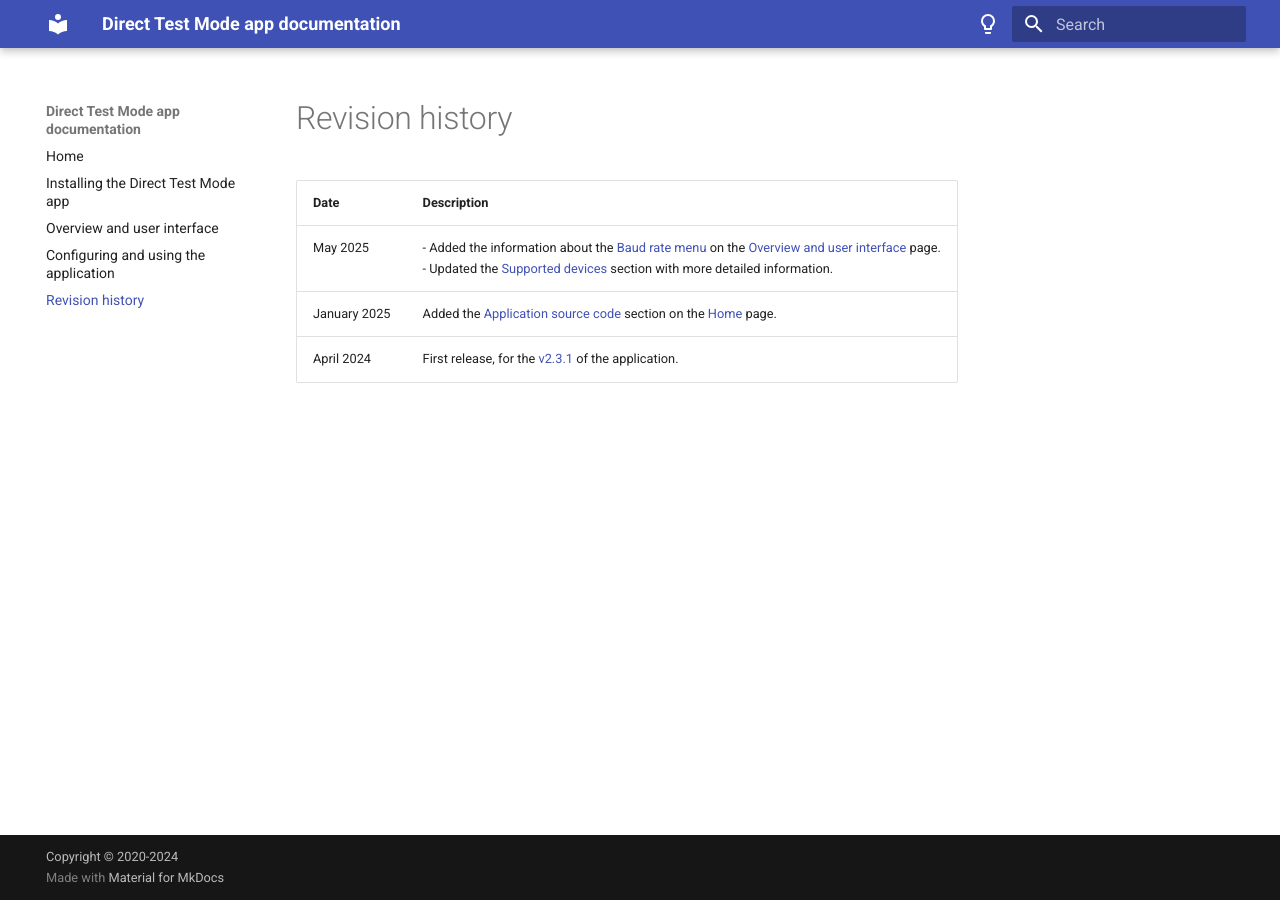
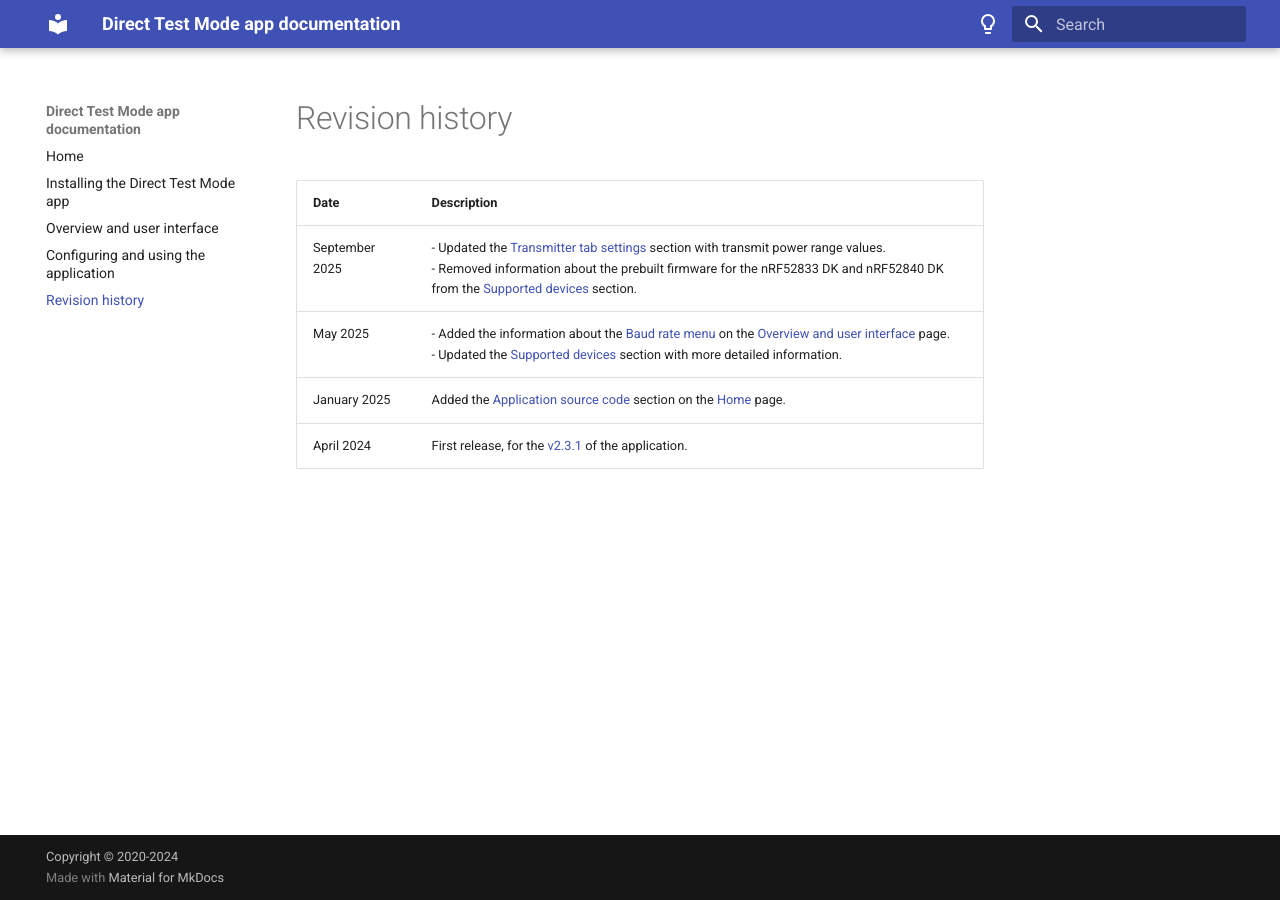
Before and after one commit to NordicSemiconductor/pc-nrfconnect-dtm, an MkDocs documentation site: the page built from doc/docs/revision_history.md, in a window 1280 px wide. Built offline with MkDocs 1.6.1 and Material for MkDocs 9.7.7, drawn with Linux system fonts in a browser that asks for light colours.

Commit message:
doc: dtm: tx power and prebuilt firmware
Edited the overview section about TX power due to filtering removal.
Removed the entry about prebuilt firmware under Supported devices.
NCD-1440 and PR #223.

Signed-off-by: Grzegorz Ferenc <Grzegorz.Ferenc@nordicsemi.no>

```diff
--- a/doc/docs/revision_history.md
+++ b/doc/docs/revision_history.md
@@ -2,6 +2,7 @@
 
 | Date       | Description   |
 |------------|---------------|
+| September 2025 | - Updated the [Transmitter tab settings](./overview.md#transmitter-tab) section with transmit power range values.<br/>- Removed information about the prebuilt firmware for the nRF52833 DK and nRF52840 DK from the [Supported devices](index.md#supported-devices) section. |
 | May 2025   | - Added the information about the [Baud rate menu](./overview.md#baud-rate) on the [Overview and user interface](./overview.md#select-device) page.<br/>- Updated the [Supported devices](index.md#supported-devices) section with more detailed information. |
 | January 2025   | Added the [Application source code](./index.md#application-source-code) section on the [Home](./index.md) page. |
 | April 2024 | First release, for the [v2.3.1](https://github.com/NordicSemiconductor/pc-nrfconnect-dtm/blob/main/Changelog.md) of the application. |
```
Also changed, not shown: doc/docs/index.md (+1 -9 lines), doc/docs/overview.md (+1 -1 lines).
